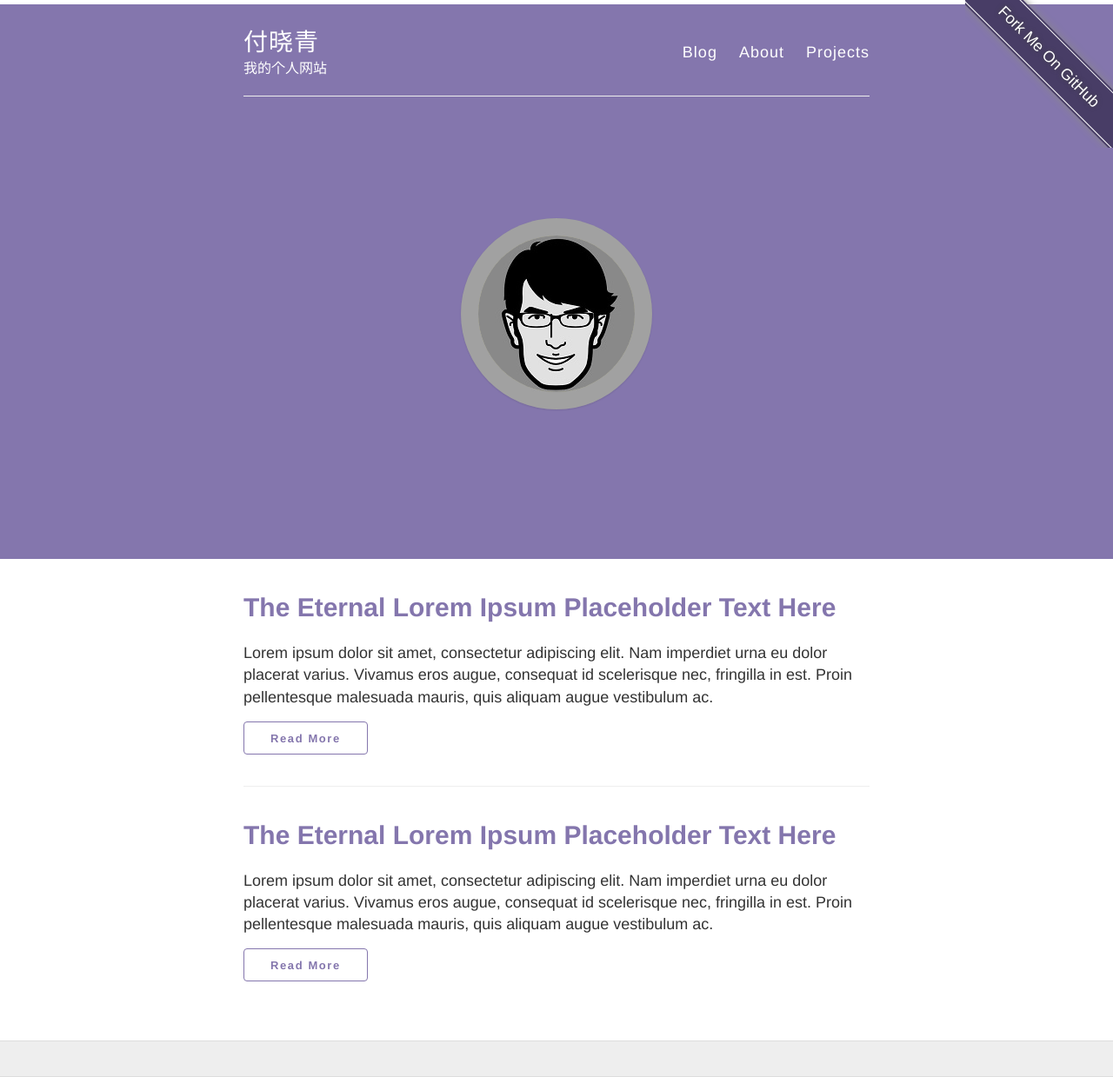
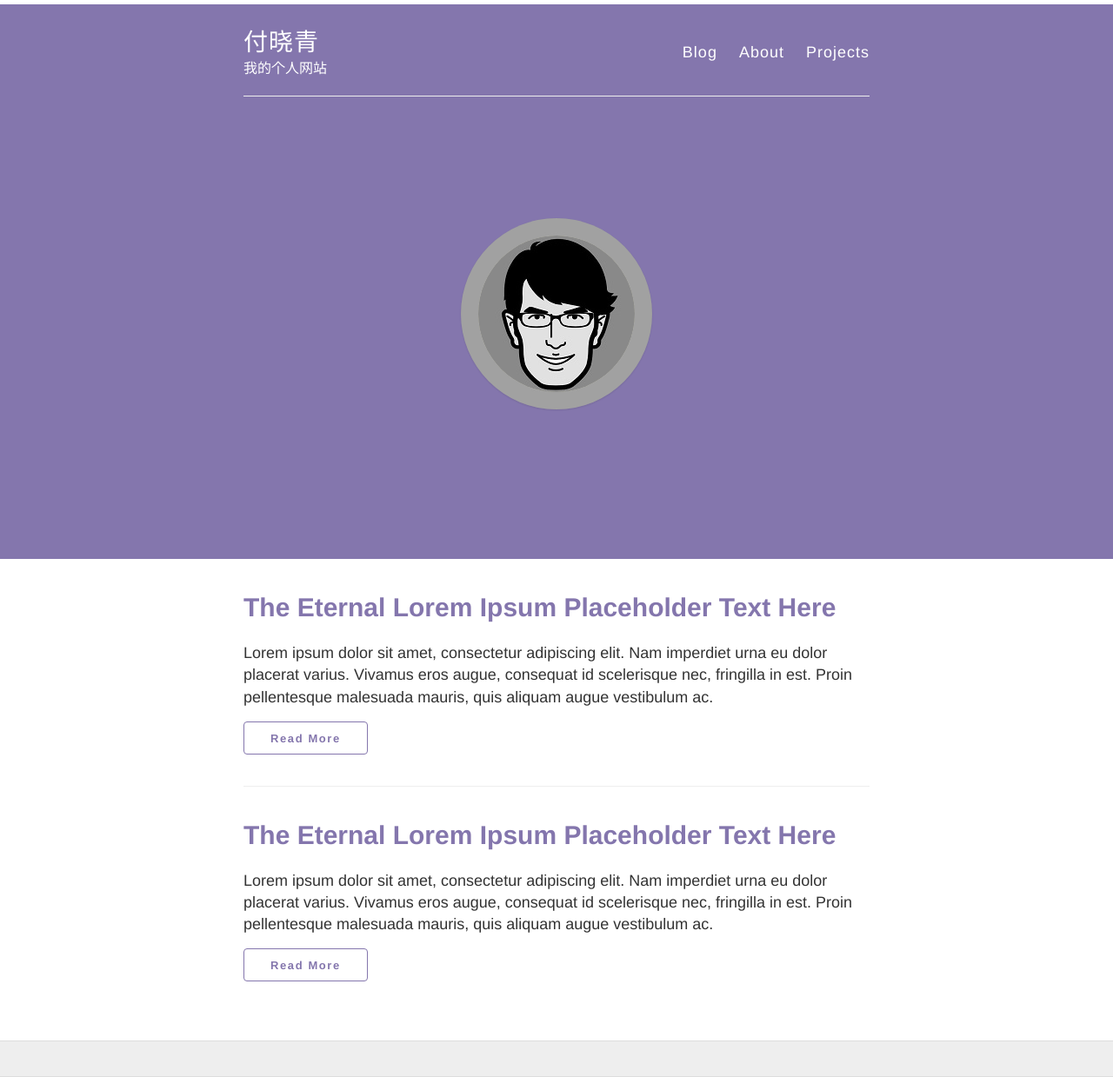
Before and after one commit to AkshayAgarwal007/Jekyll-Mono, a Jekyll site: the page built from index.html, in a window 1280 px wide. Shown: the whole page at 87% size. Built offline with Jekyll 4.4.1, drawn with Linux system fonts in a browser that asks for light colours; nearby versions of some CDN libraries.

Commit message:
Update default.html

```diff
--- a/_layouts/default.html
+++ b/_layouts/default.html
@@ -31,13 +31,7 @@
                  <a href="{{ site.baseurl }}/about">About</a>
                  <a href="{{ site.baseurl }}/projects">Projects</a>
                </nav>
-               <div class="fork-me-wrapper">
-                 <div class="fork-me">
-                   <a class="fork-me-link" href="https://github.com/AkshayAgarwal007/Jekyll-Mono">
-                   <span class="fork-me-text">Fork Me On GitHub</span>
-                   </a>
-                 </div>
-              </div>
+
              </header>
            </div>
          </div>
```
